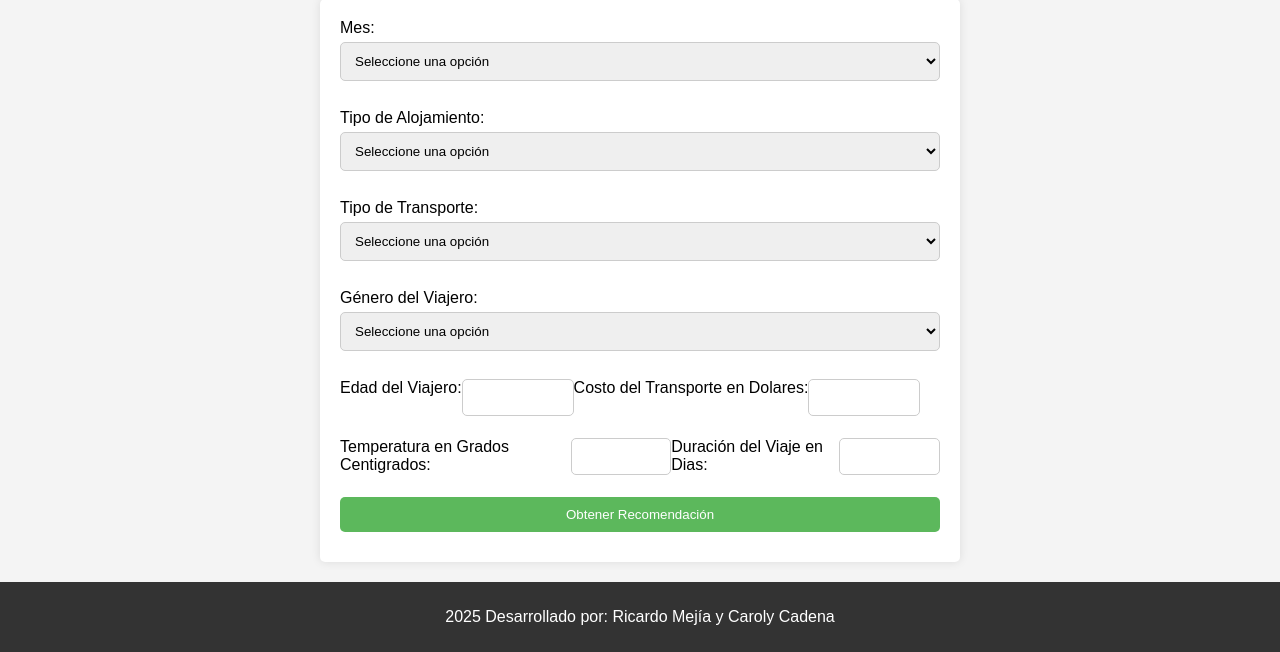
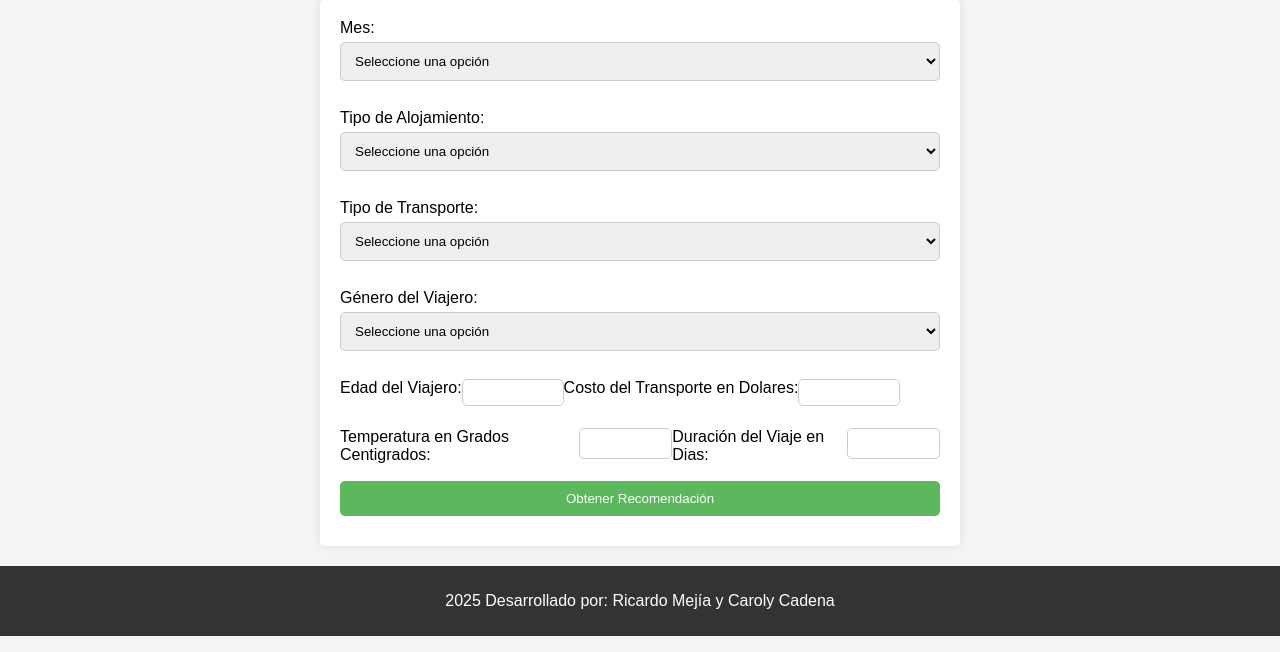
Before and after one commit to ramtako8922/recomendacioes, a FastAPI app: page / in a window 1280 px wide. Shown: the part 249-901 px from the top of the page. Run offline with FastAPI, Linux system fonts and the light colour scheme; parts of the project's set-up code (start-up, migrations or seed data) failed here and were passed over.

Commit message:
ajuste en el padding y alineación de inputs numéricos

```diff
--- a/static/css/style.css
+++ b/static/css/style.css
@@ -44,11 +44,11 @@ select, input[type="submit"]  {
 }
 input[type="number"]{
     width: 15%;
-    padding: 10px;
+    padding: 5px;
     margin-bottom: 10px;
     border: 1px solid #ccc;
     border-radius: 5px;
-    text-align: right;
+
 }
 .number_row{
     display: flex;
```
